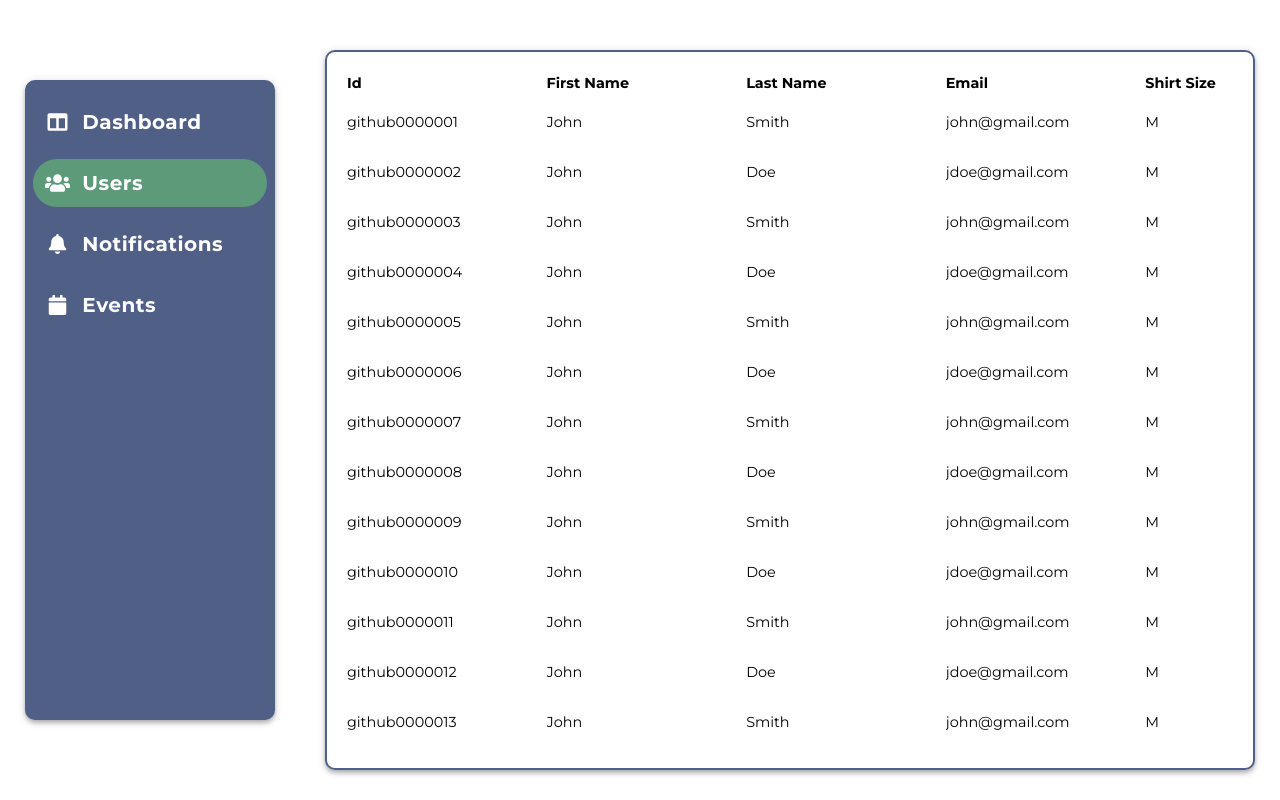
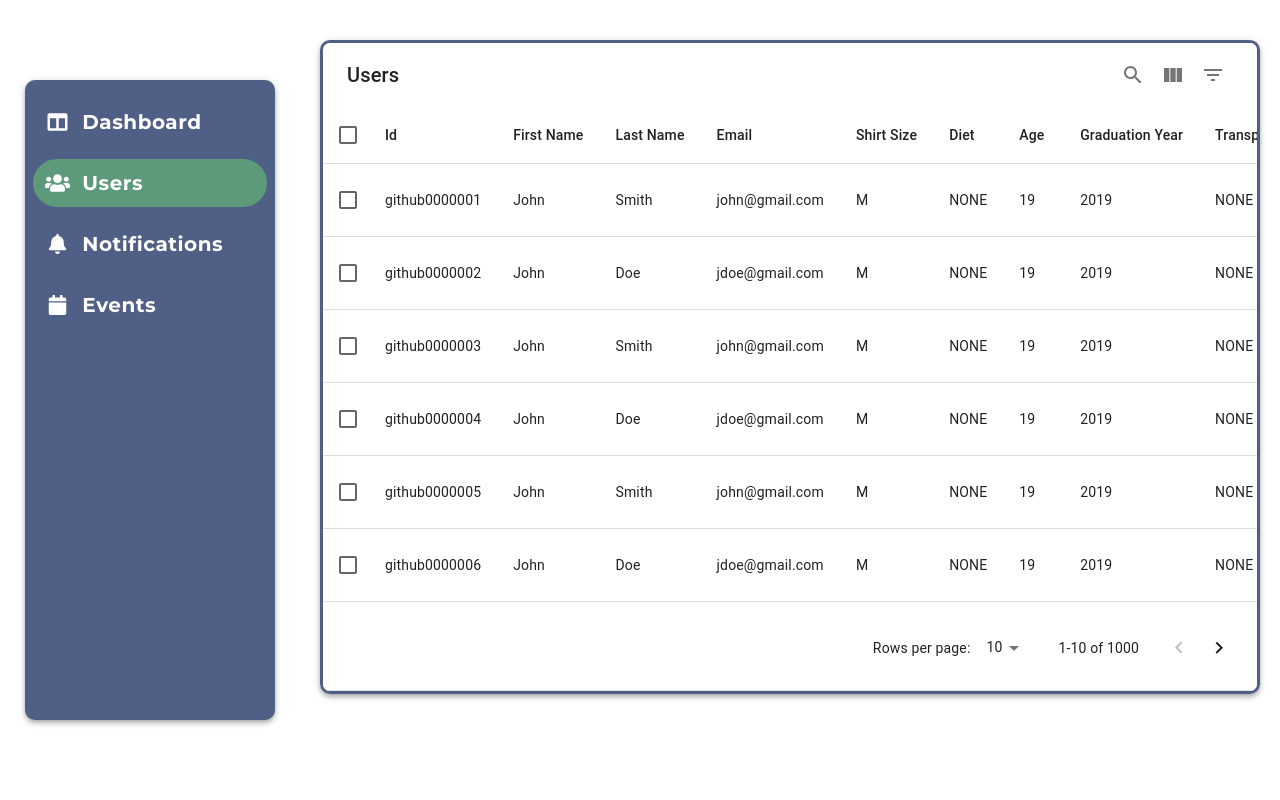
Before and after one commit to HackIllinois/admin-site, a React (Create React App) app: page /users in a window 1280 px wide. Built offline with nearby package versions, Linux system fonts and the light colour scheme.

Commit message:
Replace virtualized table with mui-datatables

```diff
--- a/package.json
+++ b/package.json
@@ -6,12 +6,14 @@
     "@fortawesome/fontawesome-svg-core": "^1.2.25",
     "@fortawesome/free-solid-svg-icons": "^5.11.2",
     "@fortawesome/react-fontawesome": "^0.1.7",
+    "@material-ui/core": "^4.5.1",
+    "@material-ui/icons": "^4.5.1",
+    "mui-datatables": "^2.12.3",
     "node-sass": "^4.12.0",
     "react": "^16.10.2",
     "react-dom": "^16.10.2",
     "react-router-dom": "^5.1.2",
-    "react-scripts": "3.2.0",
-    "react-virtualized": "^9.21.1"
+    "react-scripts": "3.2.0"
   },
   "scripts": {
     "start": "react-scripts start",
--- a/src/app.scss
+++ b/src/app.scss
@@ -2,7 +2,7 @@
   display: flex;
 
   .navigation-menu-container {
-    width: 300px;
+    min-width: 300px;
 
     .navigation-menu {
       background-color: #505F85;
--- a/src/components/Users/index.jsx
+++ b/src/components/Users/index.jsx
@@ -1,52 +1,17 @@
 import React from 'react';
-import { Column, Table, AutoSizer } from 'react-virtualized';
-import 'react-virtualized/styles.css';
+import MUIDataTable from 'mui-datatables';
 
 import './styles.scss';
-import tempData from './temp-data.json';
+import { formatCamelCase, getRegistrations } from './users';
 
-function tempIncreaseAttendees(attendees) {
-  let newAttendees = [];
-  for (let i = 0; i < 50; i++) {
-    newAttendees = newAttendees.concat(JSON.parse(JSON.stringify(attendees)));
-    newAttendees[2 * i].id = 'github' + String(2 * i + 1).padStart(7, '0');
-    newAttendees[2 * i + 1].id = 'github' + String(2 * i + 2).padStart(7, '0');
-  }
-  return newAttendees;
-}
-const tempRegistrations = tempIncreaseAttendees(tempData.registrations);
+const filterableColumns = ['school', 'graduationYear', 'major', 'isNovice', 'isPrivate'];
 
-function formatCamelCase(camelCase) {
-  const [firstWord, ...remainingWords] = camelCase.split(/(?=[A-Z])/);
-  const captialFirstWord = firstWord[0].toUpperCase() + firstWord.slice(1);
-  return captialFirstWord + ' ' + remainingWords.join(' ');
-}
-
-function removeFirstAndLastLine(str) {
-  return str.split('\n').map(line => line.trim()).slice(1, -1).join('\n');
-}
-
-function formatUserValue(value) {
-  if (typeof value == 'string' || typeof value == 'number') {
-    return value;
-  } else if (Array.isArray(value)) {
-    if (value.length === 1) {
-      return removeFirstAndLastLine(JSON.stringify(value[0], null, 2))
-    }
-  }
-  return JSON.stringify(value, null, 2);
-}
-
-function getRegistrations() {
-  return new Promise(resolve => resolve(tempRegistrations));
-}
-
-function formatUser(user) {
-  const formattedUser = {};
-  Object.entries(user).forEach(([key, value]) => {
-    formattedUser[key] = formatUserValue(value);
-  });
-  return formattedUser;
+const tableOptions = {
+  filterType: 'checkbox',
+  print: false,
+  download: false,
+  selectableRowsOnClick: true,
+  responsive: 'scrollMaxHeight',
 }
 
 export default class Users extends React.Component {
@@ -54,62 +19,41 @@ export default class Users extends React.Component {
     super(props);
     this.state = {
       registrations: [],
-      selectedColumns: [],
-    };
+    }
   }
 
   componentDidMount() {
-    getRegistrations().then(registrations => {
-      const selectedColumns = registrations.length > 0 ? Object.keys(registrations[0]) : [];
-      this.setState({ registrations, selectedColumns });
-    });
+    getRegistrations().then(registrations => this.setState({ registrations }))
   }
 
   getColumns() {
-    const { registrations, selectedColumns } = this.state;
+    const { registrations } = this.state;
+
     if (registrations.length > 0) {
-      // Not using selectedColumns directly because we want to preserve the order given in the registration object
-      return Object.keys(registrations[0]).filter(x => selectedColumns.includes(x)).map(key => (
-        { label: formatCamelCase(key), key }
-      ));
+      return Object.keys(registrations[0]).map(key => ({
+        name: key,
+        label: formatCamelCase(key),
+        options: {
+          filter: filterableColumns.includes(key),
+          sort: false
+        },
+      }));
     }
     return [];
   }
 
-  getProcessedRegistrations() {
-    const registrationsCopy = this.state.registrations.slice(0);
-    return registrationsCopy;
-  }
-
   render() {
-    const columns = this.getColumns();
-    const registrations = this.getProcessedRegistrations();
     return (
       <div className="users-page">
-        <div className="users-table-container">
-          <div className="users-table">
-            <AutoSizer>
-              {({ height, width }) => (
-                <Table
-                  height={height}
-                  width={columns.length * 200}
-                  headerHeight={25}
-                  rowHeight={50}
-                  rowCount={registrations.length}
-                  rowGetter={({index}) => formatUser(registrations[index])}
-                  headerClassName="table-column-header"
-                >
-                  {
-                    columns.map(({ label, key }) => (
-                      <Column label={label} dataKey={key} width={200} key={key} className="table-data"/>
-                    ))
-                  }
-                </Table>
-              )}
-            </AutoSizer>
-          </div>
+        <div className="users-table">
+          <MUIDataTable
+            title="Users"
+            data={ this.state.registrations }
+            columns={ this.getColumns() }
+            options={ tableOptions }
+          />
         </div>
       </div>
-    );
+    )
   }
 }
--- a/src/components/Users/styles.scss
+++ b/src/components/Users/styles.scss
@@ -1,34 +1,30 @@
 .users-page {
+  --table-height: 90vh;
+  height: 100vh;
+  overflow: hidden;
   flex: 1;
 
-  .users-table-container {
+  .users-table {
+    margin: calc((100vh - var(--table-height)) / 2) 20px;
     box-shadow: 0px 2px 4px -1px rgba(0, 0, 0, 0.2), 0px 4px 5px 0px rgba(0, 0, 0, 0.14), 0px 1px 10px 0px rgba(0, 0, 0, 0.12);
-    border: 2px solid #505F85;
-    padding: 20px 10px;
+    overflow: hidden;
     border-radius: 10px;
-    box-sizing: border-box;
-    margin: 0 25px;
-    margin-top: 50px;
-    height: 90%;
+    border: 3px solid #505F85;
+    white-space: pre;
 
-    .users-table {
-      width: 100%;
-      height: 100%;
-      overflow-x: auto;
-      overflow-y: hidden;
-      font-size: .9em;
-      &::-webkit-scrollbar {
-        display: none;
-      }
+    // The following styles override some element of material-ui/mui-datatbales
+    // We use "class*={value}" to check if the class contains value since the classes have a
+    // non-constant number appended to them (e.g. "MUIDataTable-responsiveScrollMaxHeight-5")
 
-      .table-column-header {
-        text-transform: none;
-      }
+    // Overrides the maximum height of the table content (excluding the toolbar and footer)
+    [class*=MUIDataTable-responsiveScrollMaxHeight] {
+      // 116px is the manually measured height of the table toolbar and footer
+      max-height: calc(var(--table-height) - 116px);
+    }
 
-      .table-data {
-        white-space: pre;
-      }
+    // Overrides the style for the checkbox on the left so that it doesn't stick when scrolling
+    [class*=MUIDataTableSelectCell-fixedHeader] {
+      left: auto;
     }
   }
-
 }
--- /dev/null
+++ b/src/components/Users/users.js
@@ -0,0 +1,44 @@
+import sampleData from './sample-data.json';
+
+export function formatCamelCase(camelCase) {
+  const [firstWord, ...remainingWords] = camelCase.split(/(?=[A-Z])/);
+  const captialFirstWord = firstWord[0].toUpperCase() + firstWord.slice(1);
+  return captialFirstWord + ' ' + remainingWords.join(' ');
+}
+
+export function getRegistrations() {
+  // For now, we're creating copies of sample data; will eventually be replaced with API request
+  return new Promise(resolve => {
+    sampleData.registrations = sampleData.registrations.map(formatUser);
+    let registrations = [];
+    for (let i = 0; i < 500; i++) {
+      registrations = registrations.concat(JSON.parse(JSON.stringify(sampleData.registrations)));
+      registrations[2 * i].id = 'github' + String(2 * i + 1).padStart(7, '0');
+      registrations[2 * i + 1].id = 'github' + String(2 * i + 2).padStart(7, '0');
+    }
+    resolve(registrations);
+  });
+}
+
+function formatUser(user) {
+  const formattedUser = {};
+  Object.entries(user).forEach(([key, value]) => {
+    formattedUser[key] = formatUserValue(value);
+  });
+  return formattedUser;
+}
+
+function formatUserValue(value) {
+  if (typeof value == 'string' || typeof value == 'number') {
+    return value;
+  } else if (Array.isArray(value)) {
+    if (value.length === 1) {
+      return removeFirstAndLastLine(JSON.stringify(value[0], null, 2))
+    }
+  }
+  return JSON.stringify(value, null, 2);
+}
+
+function removeFirstAndLastLine(str) {
+  return str.split('\n').map(line => line.trim()).slice(1, -1).join('\n');
+}
```
Also changed, not shown: src/components/Users/sample-data.json (renamed from src/components/Users/temp-data.json), 1 other file (tests, documents, lock files or other folders).
